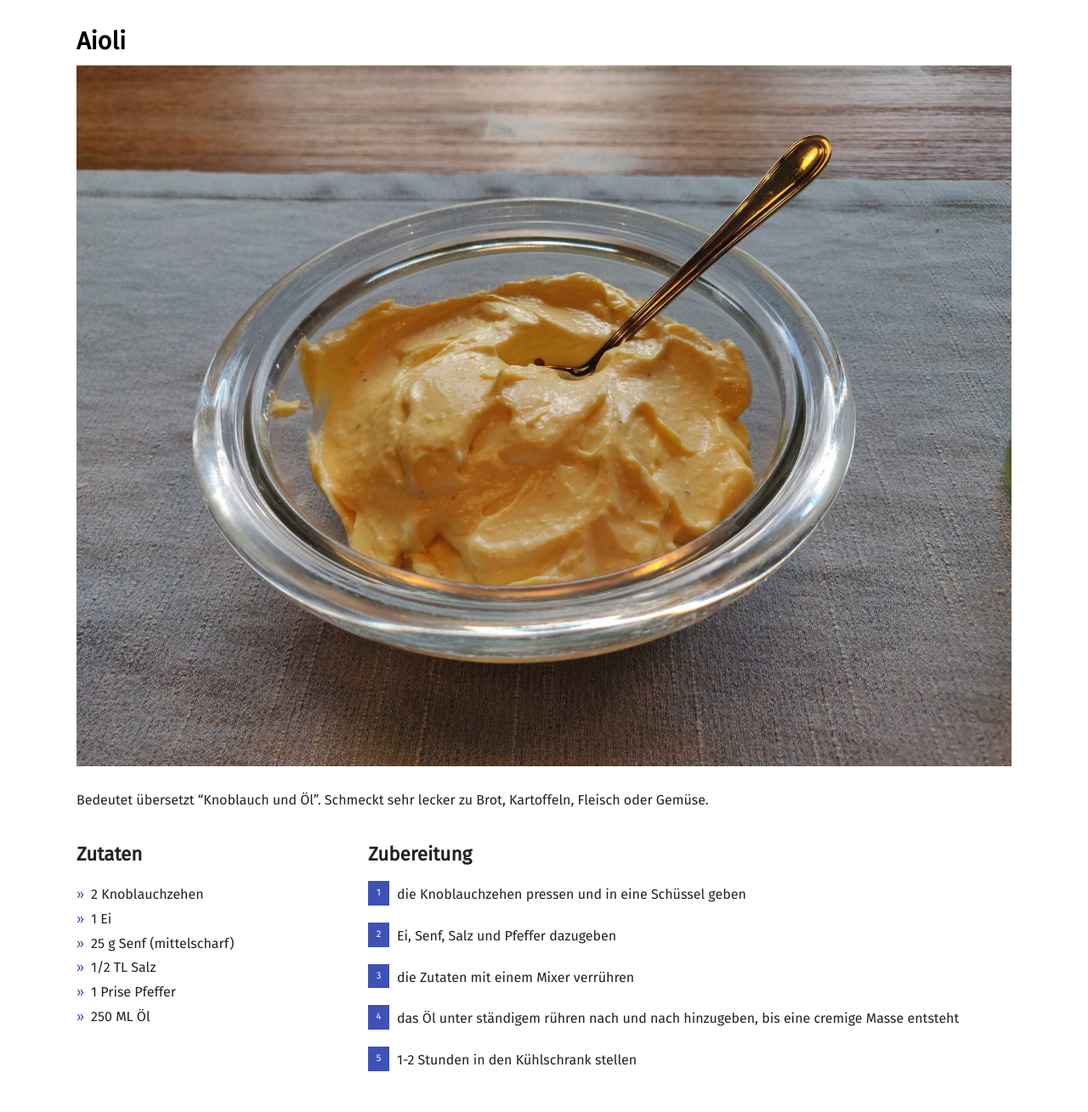
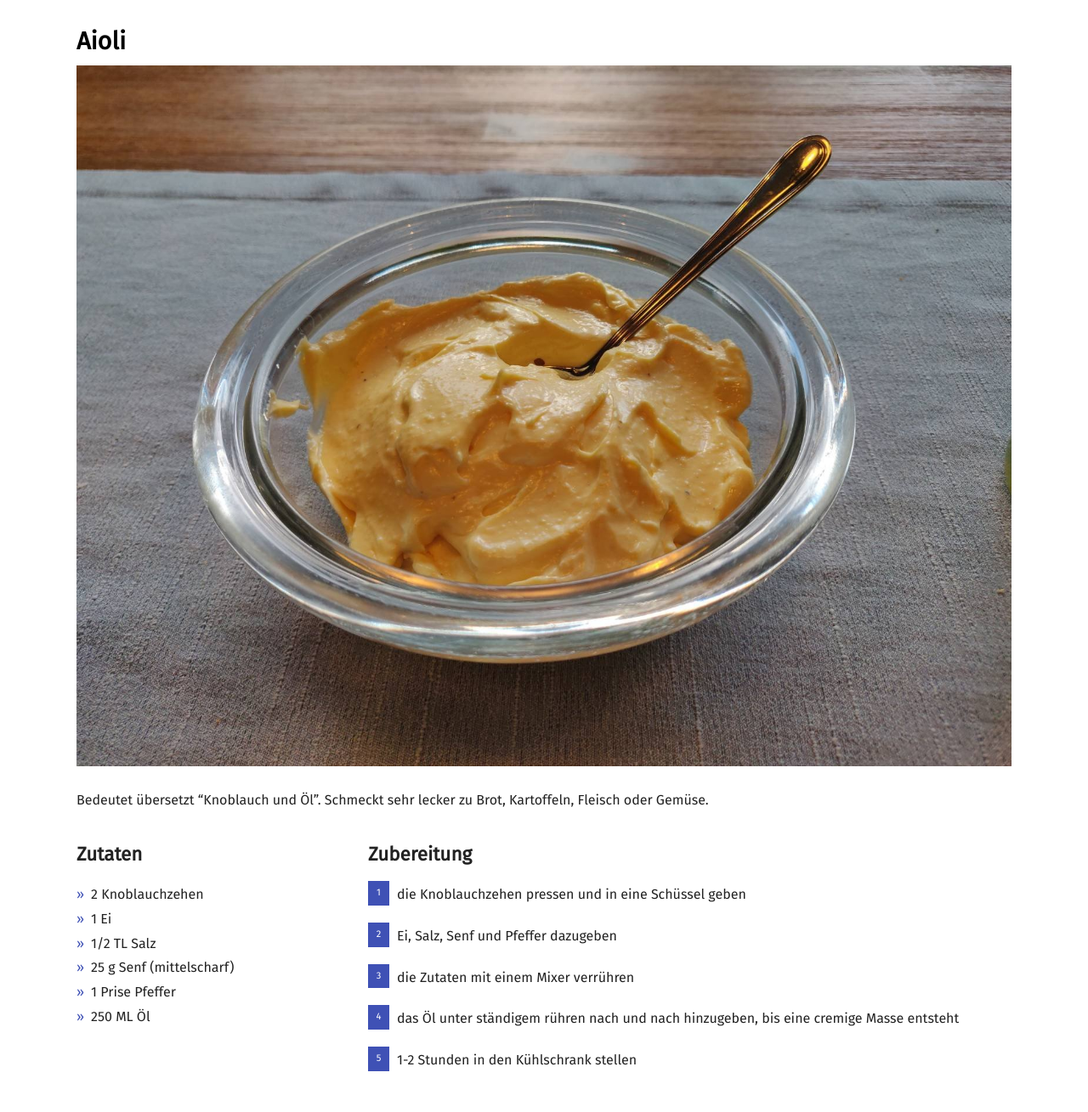
Before and after one commit to noahrmal/recipe-md, a Jekyll site: the page built from _recipes/aioli.md, in a window 1280 px wide. Shown: the whole page at 85% size. Built offline with Jekyll 4.4.1, drawn with Linux system fonts in a browser that asks for light colours; some web fonts are replaced.

Commit message:
change order of mustard and salt for max efficiency

```diff
--- a/_recipes/aioli.md
+++ b/_recipes/aioli.md
@@ -7,14 +7,14 @@ image: aioli.jpg
 ingredients:
 - 2 Knoblauchzehen
 - 1 Ei
+- 1/2 TL Salz
 - 25 g Senf (mittelscharf)
-- 1/2 TL Salz
 - 1 Prise Pfeffer
 - 250 ML Öl
 
 directions:
 - die Knoblauchzehen pressen und in eine Schüssel geben
-- Ei, Senf, Salz und Pfeffer dazugeben
+- Ei, Salz, Senf und Pfeffer dazugeben
 - die Zutaten mit einem Mixer verrühren
 - das Öl unter ständigem rühren nach und nach hinzugeben, bis eine cremige Masse entsteht
 - 1-2 Stunden in den Kühlschrank stellen
```
